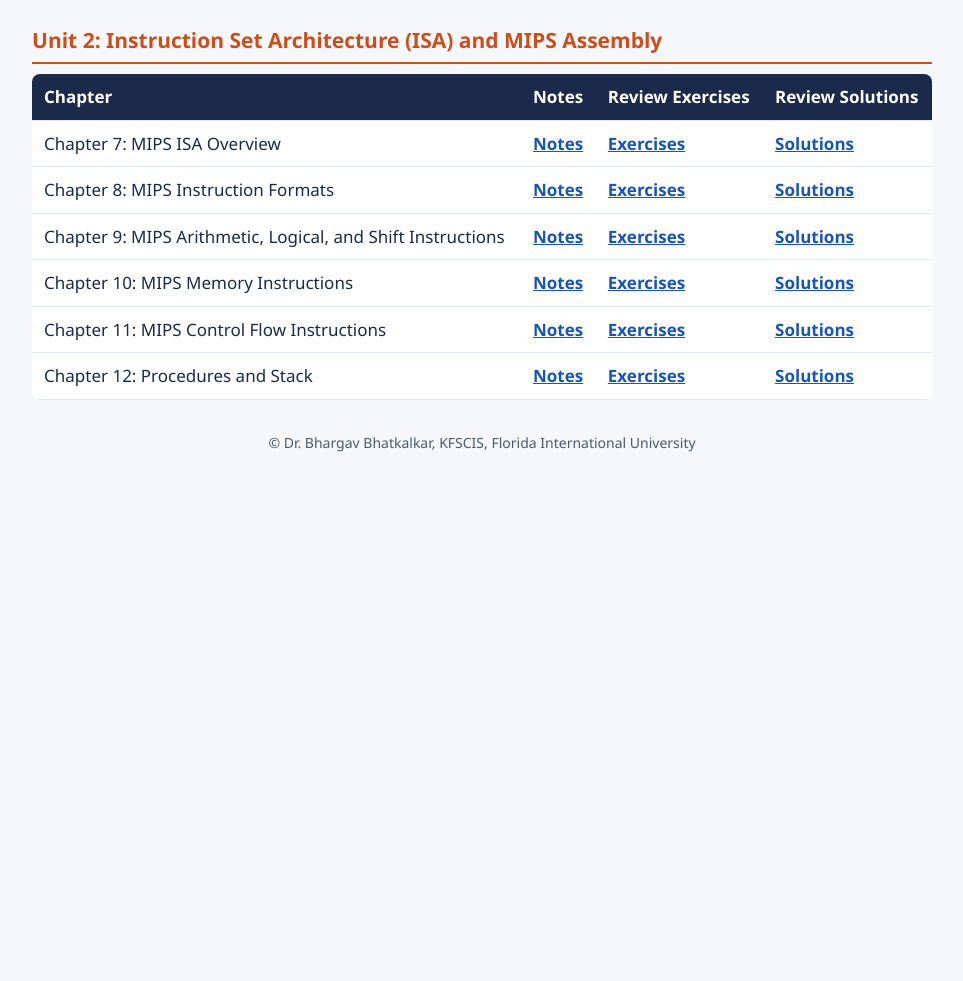
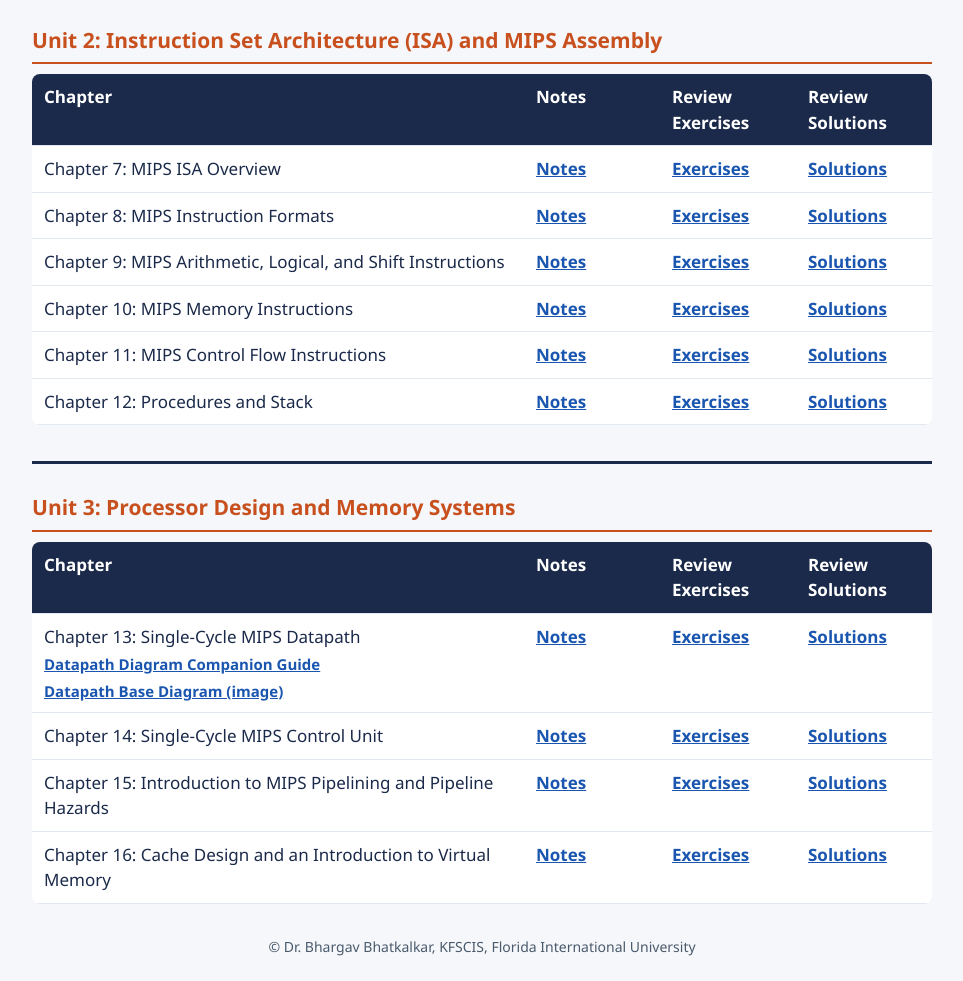
Before and after one commit to Bhargav-1982/CDA3102-Computer-Architecture, a plain HTML site: page index.html in a window 1280 px wide. Shown: the part 99-1080 px from the top of the page, without its empty margins (158-1121 px from the left). Before the commit the page ends 800 px from the top, so only its background shows below. Drawn offline with Linux system fonts and the light colour scheme.

Commit message:
Add Unit 3 section to index.html

```diff
--- a/index.html
+++ b/index.html
@@ -53,6 +53,12 @@
         background: #ffffff;
         border-radius: 8px;
         overflow: hidden;
+        table-layout: fixed;
+    }
+
+    th:nth-child(1)
+    {
+        width: 52%;
     }
 
     th, td
@@ -61,6 +67,7 @@
         text-align: left;
         border-bottom: 1px solid #e2e8f0;
         vertical-align: top;
+        overflow-wrap: anywhere;
     }
 
     th
@@ -80,6 +87,21 @@
     {
         outline: 3px solid #c8501e;
         outline-offset: 2px;
+    }
+
+    .extra
+    {
+        display: block;
+        margin-top: 4px;
+        font-size: 15px;
+        color: #4a5a6c;
+    }
+
+    hr.unit-sep
+    {
+        border: none;
+        border-top: 3px solid #1b2a4a;
+        margin: 36px 0 8px;
     }
 
     footer
@@ -142,6 +164,45 @@
         </tr>
     </table>
 
+    <hr class="unit-sep">
+
+    <h2>Unit 3: Processor Design and Memory Systems</h2>
+    <table>
+        <tr>
+            <th>Chapter</th>
+            <th>Notes</th>
+            <th>Review Exercises</th>
+            <th>Review Solutions</th>
+        </tr>
+        <tr>
+            <td>Chapter 13: Single-Cycle MIPS Datapath
+                <span class="extra"><a href="Unit3/Ch13/MIPS_Datapath_Diagram_Companion_Guide.pdf">Datapath Diagram Companion Guide</a></span>
+                <span class="extra"><a href="Unit3/Ch13/MIPS_Datapath_Base_Diagram.png">Datapath Base Diagram (image)</a></span>
+            </td>
+            <td><a href="Unit3/Ch13/Ch13_Single_Cycle_MIPS_Datapath_Notes.pdf">Notes</a></td>
+            <td><a href="Unit3/Ch13/Ch13_Single_Cycle_MIPS_Datapath_Review_Exercises.pdf">Exercises</a></td>
+            <td><a href="Unit3/Ch13/Ch13_Single_Cycle_MIPS_Datapath_Review_Solutions.pdf">Solutions</a></td>
+        </tr>
+        <tr>
+            <td>Chapter 14: Single-Cycle MIPS Control Unit</td>
+            <td><a href="Unit3/Ch14/Ch14_Single_Cycle_MIPS_Control_Unit_Notes.pdf">Notes</a></td>
+            <td><a href="Unit3/Ch14/Ch14_Single_Cycle_MIPS_Control_Unit_Review_Exercises.pdf">Exercises</a></td>
+            <td><a href="Unit3/Ch14/Ch14_Single_Cycle_MIPS_Control_Unit_Review_Solutions.pdf">Solutions</a></td>
+        </tr>
+        <tr>
+            <td>Chapter 15: Introduction to MIPS Pipelining and Pipeline Hazards</td>
+            <td><a href="Unit3/Ch15/Ch15_MIPS_Pipelining_and_Pipeline_Hazards_Notes.pdf">Notes</a></td>
+            <td><a href="Unit3/Ch15/Ch15_Intro_MIPS_Pipelining_and_Hazards_Review_Exercises.pdf">Exercises</a></td>
+            <td><a href="Unit3/Ch15/Ch15_Intro_MIPS_Pipelining_and_Hazards_Review_Solutions.pdf">Solutions</a></td>
+        </tr>
+        <tr>
+            <td>Chapter 16: Cache Design and an Introduction to Virtual Memory</td>
+            <td><a href="Unit3/Ch16/Ch16_Cache_Design_Virtual_Memory_Notes.pdf">Notes</a></td>
+            <td><a href="Unit3/Ch16/Ch16_Cache_Design_Virtual_Memory_Review_Exercises.pdf">Exercises</a></td>
+            <td><a href="Unit3/Ch16/Ch16_Cache_Design_Virtual_Memory_Review_Solutions.pdf">Solutions</a></td>
+        </tr>
+    </table>
+
     <footer>&copy; Dr. Bhargav Bhatkalkar, KFSCIS, Florida International University</footer>
 </main>
 </body>
```
